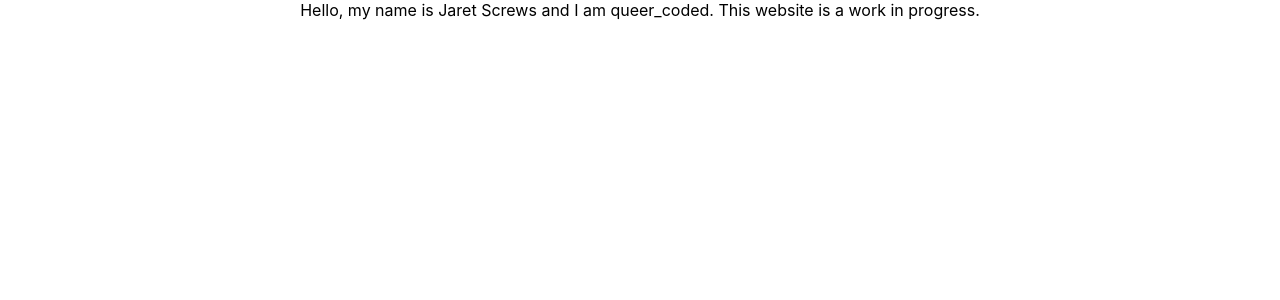
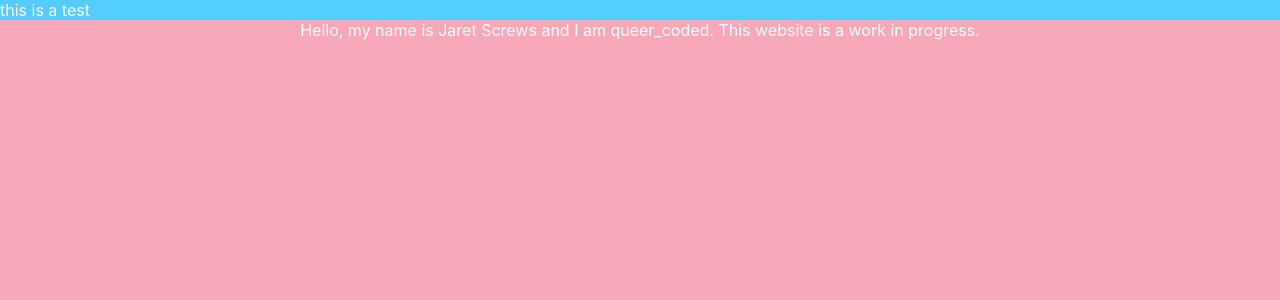
Before and after one commit to jaret-queercoded/jaret-queercoded.github.io, a React (Create React App) app: page / in a window 1280 px wide. Shown: the top 300 px of the page. Built offline with nearby package versions, Linux system fonts and the light colour scheme.

Commit message:
Start of a navbar

```diff
--- a/src/App.css
+++ b/src/App.css
@@ -1,16 +1,20 @@
+:root {
+  --lightpink: #F7A8B8;
+  --lightblue: #55CDFC;
+}
+
+body {
+  background-color: var(--lightpink);
+  color: white;
+}
+
+.Navbar {
+  display: flex;
+  background-color: var(--lightblue);
+}
+
 .App {
   text-align: center;
-}
-
-.App-logo {
-  height: 40vmin;
-  pointer-events: none;
-}
-
-@media (prefers-reduced-motion: no-preference) {
-  .App-logo {
-    animation: App-logo-spin infinite 20s linear;
-  }
 }
 
 .App-header {
@@ -27,12 +31,3 @@
 .App-link {
   color: #61dafb;
 }
-
-@keyframes App-logo-spin {
-  from {
-    transform: rotate(0deg);
-  }
-  to {
-    transform: rotate(360deg);
-  }
-}
--- a/src/App.tsx
+++ b/src/App.tsx
@@ -1,11 +1,12 @@
-import React from 'react';
-import logo from './logo.svg';
 import './App.css';
-
+import Navbar from './Navigation/Navbar';
 function App() {
   return (
-    <div className="App">
-      Hello, my name is Jaret Screws and I am queer_coded. This website is a work in progress.
+    <div>
+      <Navbar />
+      <div className="App">
+        Hello, my name is Jaret Screws and I am queer_coded. This website is a work in progress.
+      </div>
     </div>
   );
 }
--- /dev/null
+++ b/src/Navigation/Navbar.tsx
@@ -0,0 +1,11 @@
+function Navbar() {
+    return (
+        <header className="Navbar">
+            <div>
+                this is a test
+            </div>
+        </header>
+    );
+}
+
+export default Navbar;
```
Also changed, not shown: 1 other file (tests, documents, lock files or other folders).
